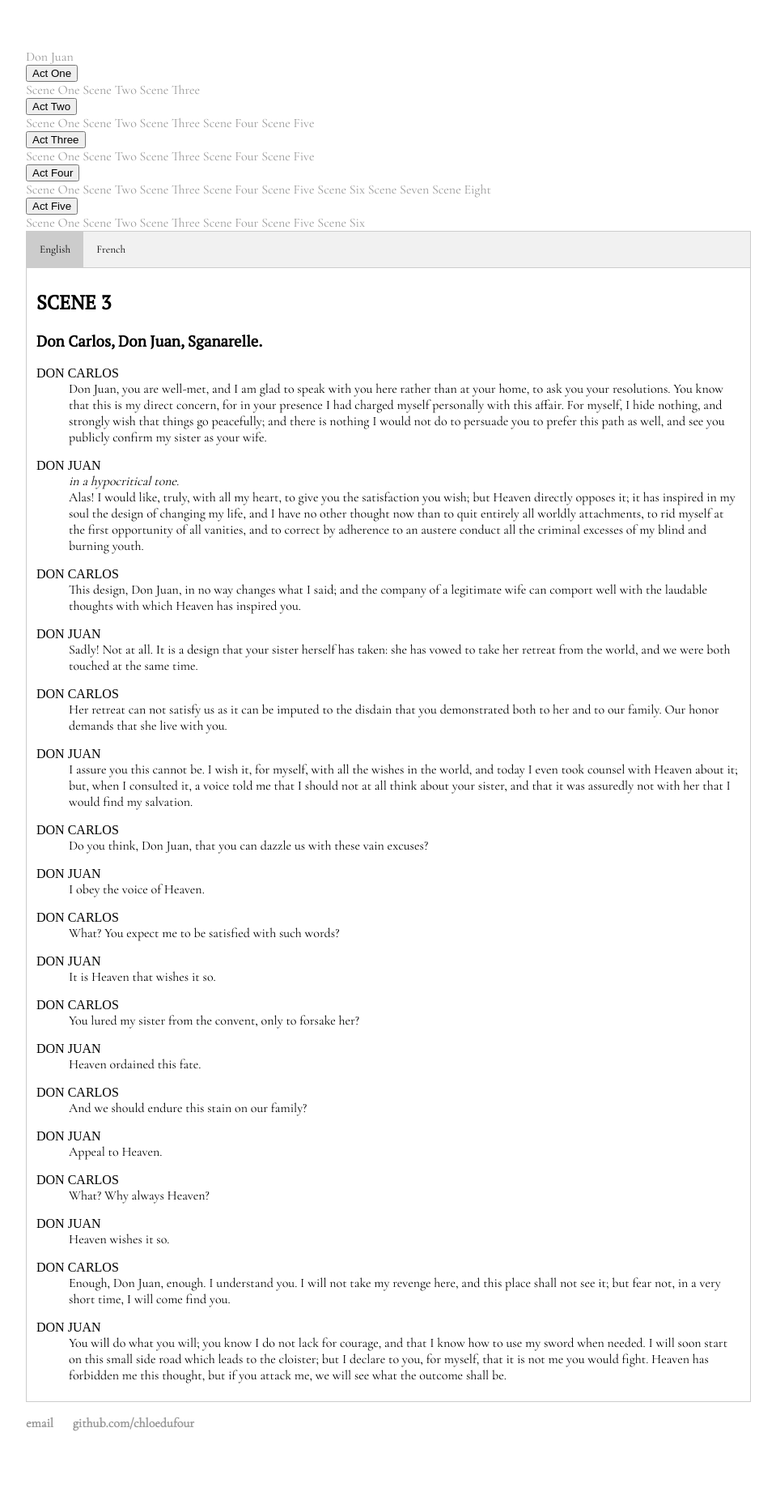
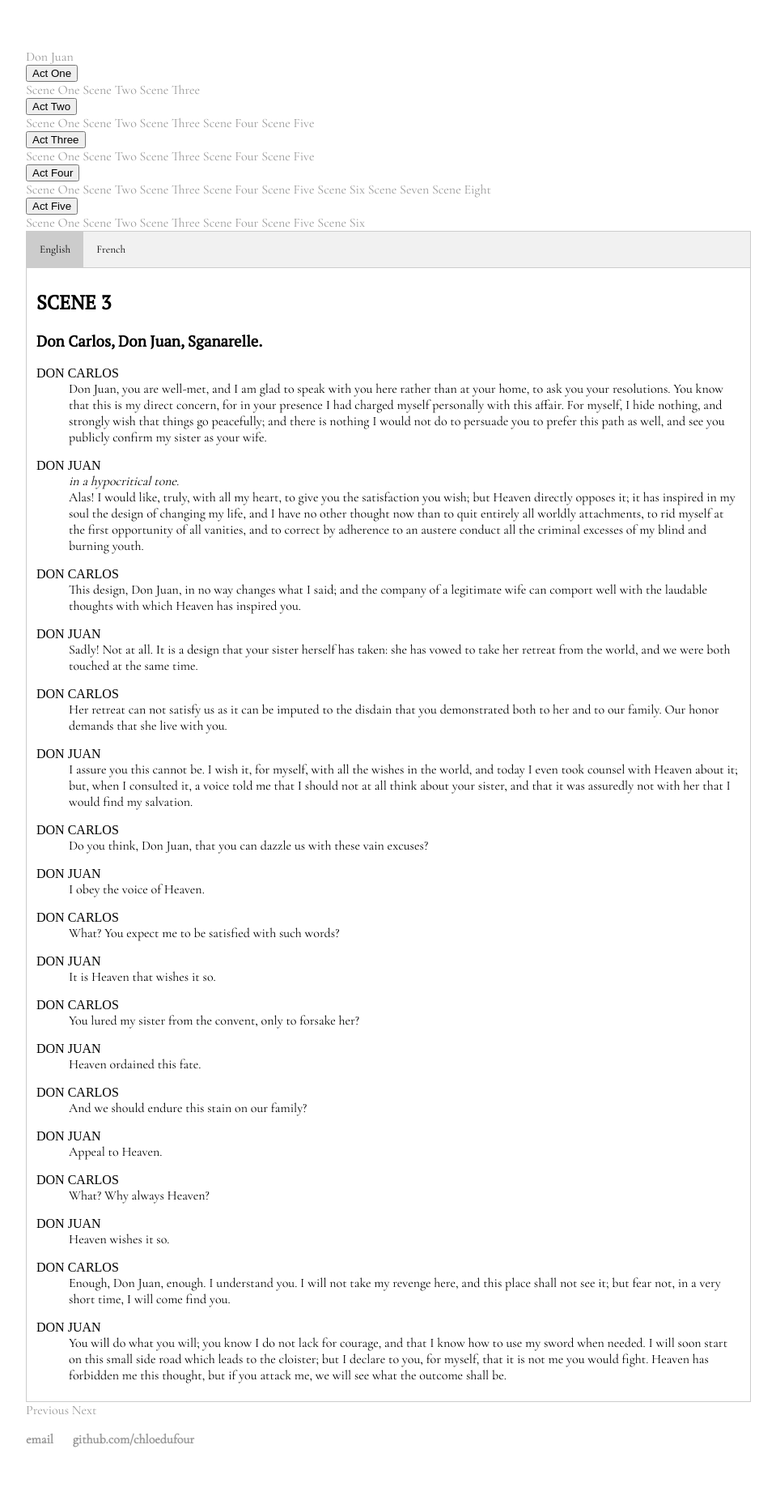
Before and after one commit to chloedufour/cdufour.github.io, a Jekyll site: the page built from final/DonJuan/Act5/enscene3.html, in a window 1280 px wide. Shown: the whole page at 81% size, without its empty margins (160-1119 px from the left). Built offline with Jekyll 4.4.1, drawn with Linux system fonts in a browser that asks for light colours.

Commit message:
Update enscene3.html

```diff
--- a/final/DonJuan/Act5/enscene3.html
+++ b/final/DonJuan/Act5/enscene3.html
@@ -396,6 +396,8 @@
          </dl>
 
       </div>
+      <a class="prev" href="/final/DonJuan/Act5/enscene2.html">Previous</a>
+<a class="next" href="/final/DonJuan/Act5/enscene4.html">Next</a>
       <script>
 function openCity(evt, cityName) {
     var i, tabcontent, tablinks;
```
